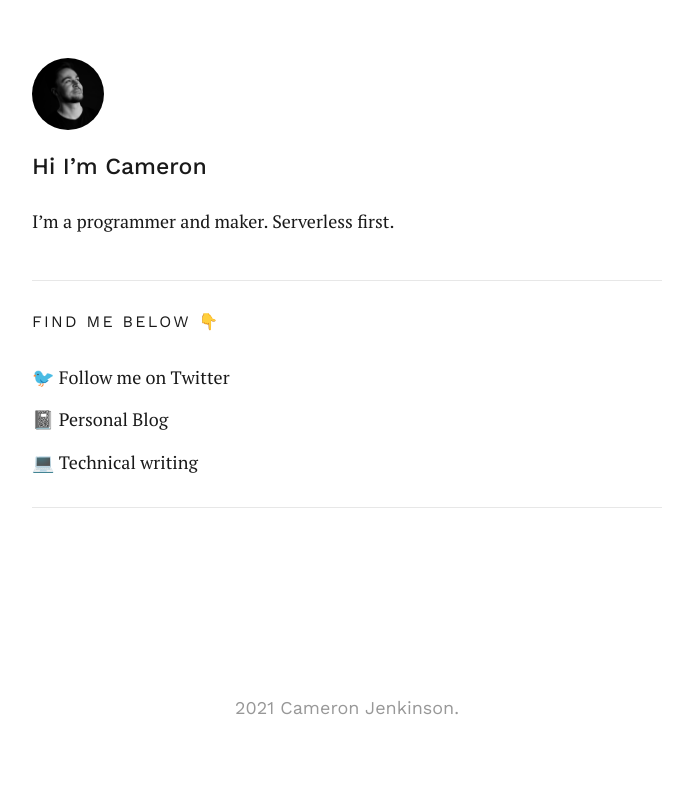
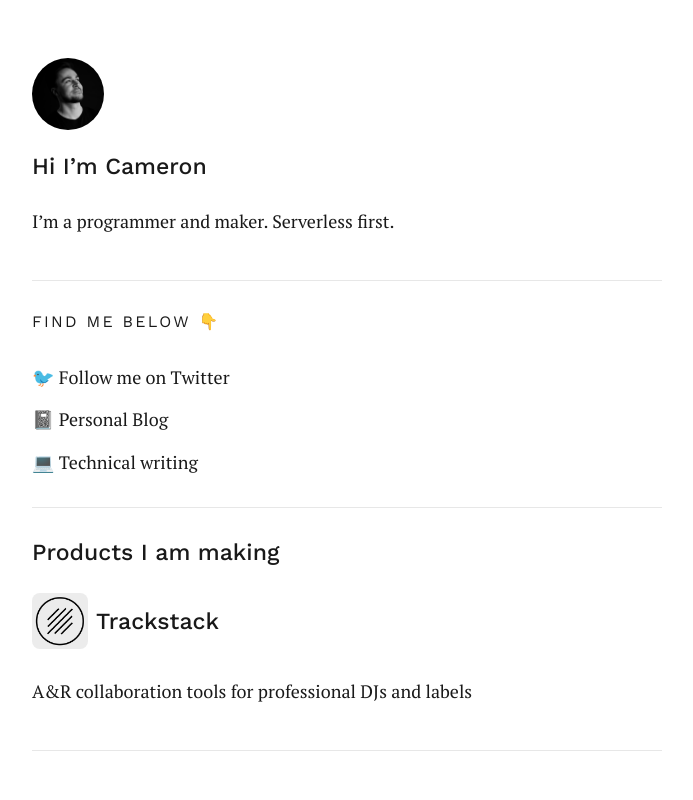
Before and after one commit to cjjenkinson/cjjenkinson.github.io, a Gatsby site: page / in a window 1280 px wide. Shown: the top 800 px of the page, without its empty margins (293-986 px from the left). Built offline with nearby package versions, Linux system fonts and the light colour scheme; Gatsby itself is replaced by a stand-in of ours; some packages are replaced by stand-ins of ours.

Commit message:
Update index.js

```diff
--- a/src/pages/index.js
+++ b/src/pages/index.js
@@ -85,6 +85,16 @@ const Home = () => (
           </li>
         </SocialLinks>
       </Section>
+     <h3>Products I am making</h3>
+    <Section>
+      <a href="https://trackstack.app" target="_blank">
+      <SectionHeader>
+        <SectionImage src={TRACKSTACK_LOGO} />
+      <h3>Trackstack</h3>
+     </SectionHeader>
+      <p>A&R collaboration tools for professional DJs and labels</p>
+      </a>
+      </Section>
     </BioWrapper>
   </Layout>
 )
```
